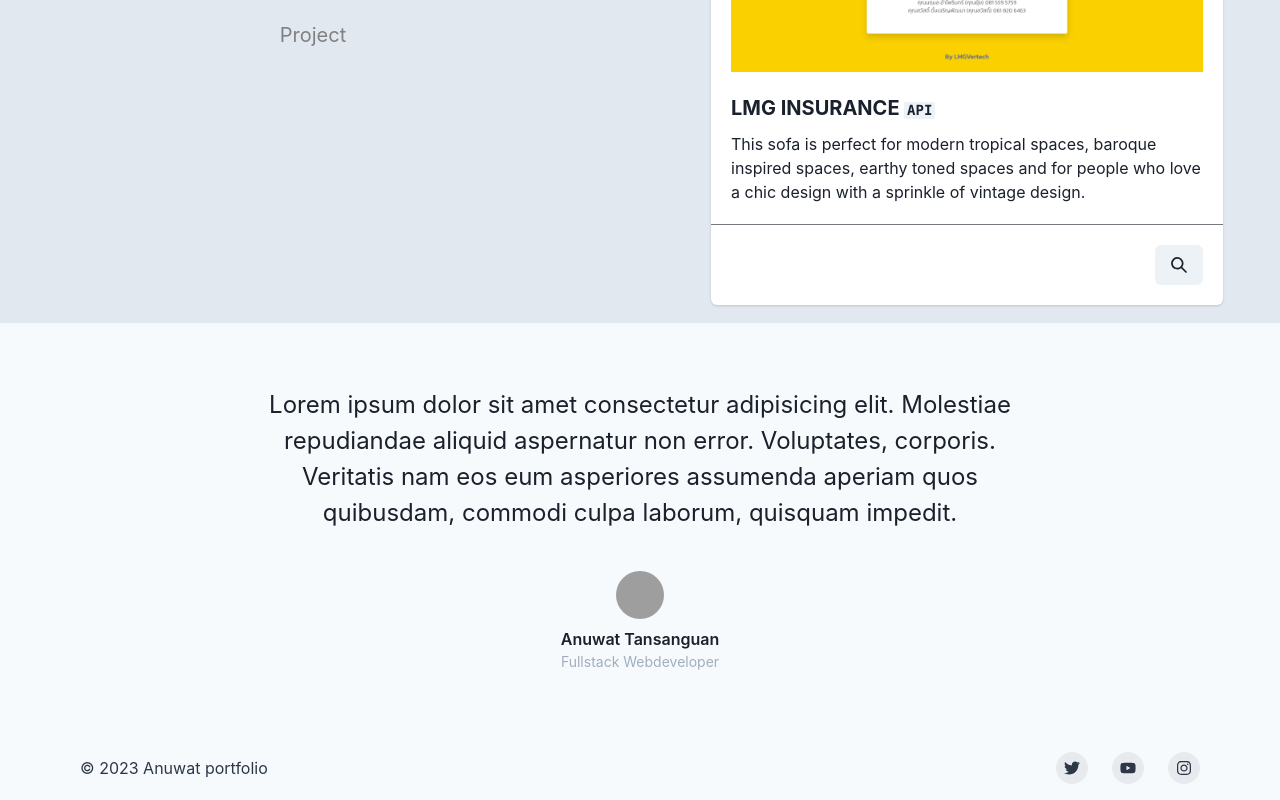
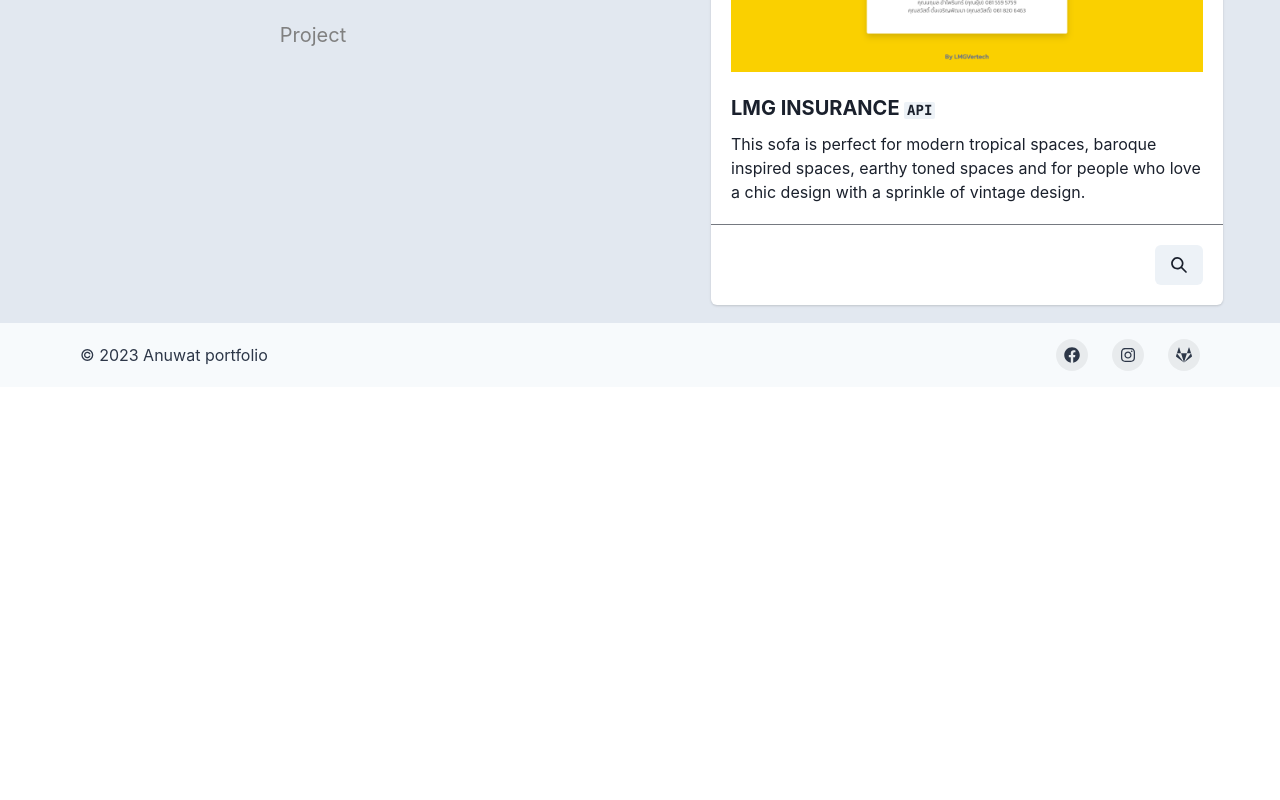
Before and after one commit to devbyanuwat/anuwat-portfolio, a Next.js app: page / in a window 1280 px wide. Shown: the part 2790-3590 px from the top of the page. After the commit the page ends 3177 px from the top, so only its background shows below. Built offline with nearby package versions, Linux system fonts and the light colour scheme; grey boxes are pictures that could not be loaded.

Commit message:
update Images tag

```diff
--- a/src/app/page.tsx
+++ b/src/app/page.tsx
@@ -108,7 +108,7 @@
         </Flex>
       </Stack>
 
-      <Testimonials />
+      {/* <Testimonials /> */}
       <Footer />
     </>
   );
--- a/src/components/Footer.tsx
+++ b/src/components/Footer.tsx
@@ -9,7 +9,13 @@
   useColorModeValue,
   VisuallyHidden,
 } from "@chakra-ui/react";
-import { FaInstagram, FaTwitter, FaYoutube } from "react-icons/fa";
+import {
+  FaFacebook,
+  FaGitlab,
+  FaInstagram,
+  FaTwitter,
+  FaYoutube,
+} from "react-icons/fa";
 import { ReactNode } from "react";
 
 const SocialButton = ({
@@ -61,14 +67,25 @@
       >
         <Text>© 2023 Anuwat portfolio</Text>
         <Stack direction={"row"} spacing={6}>
-          <SocialButton label={"Twitter"} href={"#"}>
-            <FaTwitter />
+          <SocialButton
+            label={"Facebook"}
+            href={"www.facebook.com/anuwat.tansanguan"}
+          >
+            <FaFacebook />
           </SocialButton>
-          <SocialButton label={"YouTube"} href={"#"}>
-            <FaYoutube />
+          <SocialButton
+            label={"Instargram"}
+            href={
+              "https://instagram.com/anuuwattttt?igshid=OGQ5ZDc2ODk2ZA%3D%3D&utm_source=qr"
+            }
+          >
+            <FaInstagram />
           </SocialButton>
-          <SocialButton label={"Instagram"} href={"#"}>
-            <FaInstagram />
+          <SocialButton
+            label={"Gitlab"}
+            href={"https://gitlab.com/mailfordevbyanuwat"}
+          >
+            <FaGitlab />
           </SocialButton>
         </Stack>
       </Container>
```
